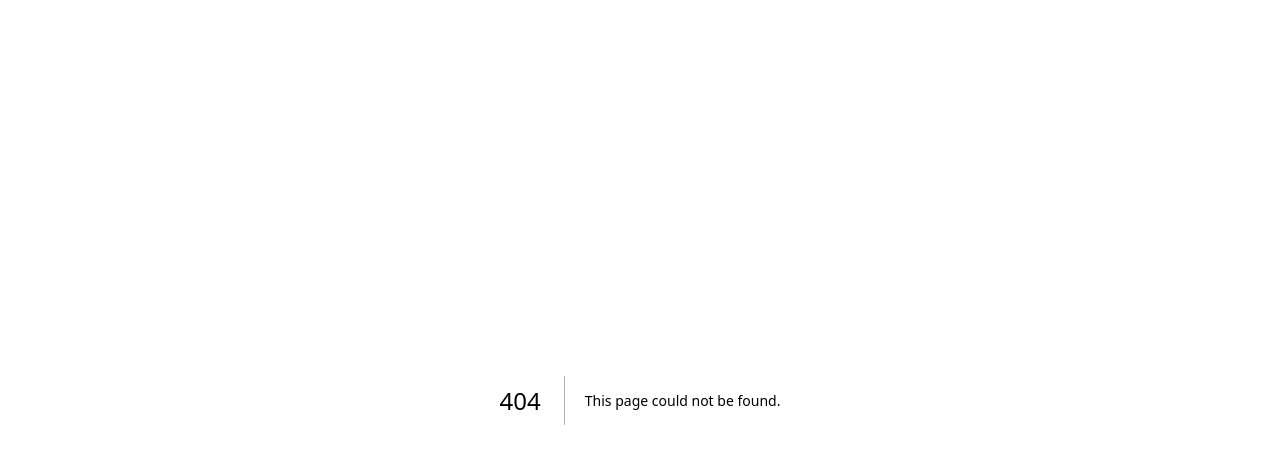
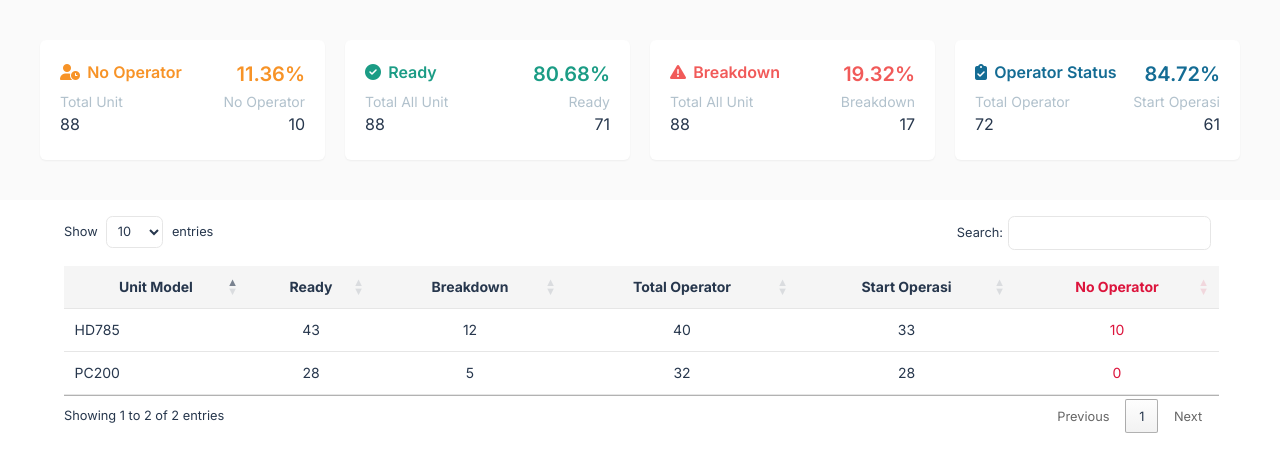
Before and after one commit to korizki/monitoringoperator, a Next.js app: page /dashboard in a window 1280 px wide. Before the commit this address had no page. Shown: the top 472 px of the page. Built offline with nearby package versions, Linux system fonts and the light colour scheme.

Commit message:
Menambahkan initial file project MonitoringOperator

```diff
--- /dev/null
+++ b/app/dashboard/page.js
@@ -0,0 +1,133 @@
+"use client"
+import { useState, useEffect } from 'react'
+import DataTables from 'datatables.net-dt'
+import Script from 'next/script'
+import Link from 'next/link'
+import "datatables.net-dt/css/jquery.dataTables.min.css";
+import $ from 'jquery'
+import _ from 'lodash'
+
+export default function Dashboard() {
+    const [data, listData] = useState([
+        {
+            model: 'PC200',
+            ready: 28,
+            breakdown: 5,
+            total_opt: 32,
+            start_operasi: 28,
+            no_operator: 0
+        },
+        {
+            model: 'HD785',
+            ready: 43,
+            breakdown: 12,
+            total_opt: 40,
+            start_operasi: 33,
+            no_operator: 10
+        },
+    ])
+    const createTableSummary = data => {
+        $('#tsummary').DataTable({
+            destroy: true,
+            data,
+            columns: [
+                {data: 'model', title: 'Unit Model'},
+                {data: 'ready', title: 'Ready'},
+                {data: 'breakdown', title: 'Breakdown'},
+                {data: 'total_opt', title: 'Total Operator'},
+                {data: 'start_operasi', title: 'Start Operasi'},
+                {data: 'no_operator', title: 'No Operator'},
+            ],
+            columnDefs: [
+                {
+                    targets: [1,2,3,4,5],
+                    className: "text-center"
+                },
+                {
+                    targets: [5],
+                    className: "text-[crimson]"
+                },
+            ]
+        })
+    }
+    useEffect(() => {
+       createTableSummary(data)
+    }, [data])
+    return (
+        <>
+            <Script src="https://cdn.datatables.net/v/dt/jq-3.6.0/dt-1.13.4/datatables.min.js" />
+            <Link href="https://cdn.datatables.net/v/dt/jq-3.6.0/dt-1.13.4/datatables.min.css" />
+            <div className="bg-[rgb(250,250,250)] px-10 py-10 flex gap-5">
+                <div className="bg-white p-5 flex-1 rounded-md shadow-sm">
+                    <h1 className="flex justify-between align-center">
+                        <span className="text-orange font-semibold"><i className="fa-solid fa-user-clock text-orange"></i> No Operator</span>
+                        <span className="font-semibold text-xl text-orange">{data.length ? (_.sumBy(data, 'no_operator') / (_.sumBy(data, 'breakdown') + _.sumBy(data, 'ready') ) *100).toFixed(2) : 0}%</span>
+                    </h1>
+                    <div className="my-1 flex justify-between">
+                        <div>
+                            <p className="text-sub text-sm">Total Unit</p>
+                            <h1>{_.sumBy(data, 'breakdown') + _.sumBy(data, 'ready')}</h1>
+                        </div>
+                        <div className="text-right">
+                            <p className="text-sub text-sm"> No Operator</p>
+                            <h1>{_.sumBy(data, 'no_operator')}</h1>
+                        </div>
+                    </div>
+                </div>
+                <div className="bg-white p-5 flex-1 rounded-md shadow-sm">
+                    <h1 className="flex justify-between align-center">
+                        <span className="text-hijau font-semibold"><i className="fa-solid fa-circle-check text-hijau"></i> Ready</span>
+                        <span className="font-semibold text-xl text-hijau">{data.length ? (_.sumBy(data, 'ready') / (_.sumBy(data, 'breakdown') + _.sumBy(data, 'ready') ) *100).toFixed(2) : 0}%</span>
+                    </h1>
+                    <div className="my-1 flex justify-between">
+                        <div>
+                            <p className="text-sub text-sm">Total All Unit</p>
+                            <h1>{_.sumBy(data, 'breakdown') + _.sumBy(data, 'ready')}</h1>
+                        </div>
+                        <div className="text-right">
+                            <p className="text-sub text-sm">Ready</p>
+                            <h1>{_.sumBy(data, 'ready')}</h1>
+                        </div>
+                    </div>
+                </div>
+                <div className="bg-white p-5 flex-1 rounded-md shadow-sm">
+                    <h1 className="flex justify-between align-center">
+                        <span className="text-merah font-semibold"><i className="fa-solid fa-triangle-exclamation text-merah"></i> Breakdown</span>
+                        <span className="font-semibold text-xl text-merah">{data.length ? (_.sumBy(data, 'breakdown') / (_.sumBy(data, 'breakdown') + _.sumBy(data, 'ready') ) *100).toFixed(2) : 0}%</span>
+                    </h1>
+                    <div className="my-1 flex justify-between">
+                        <div>
+                            <p className="text-sub text-sm">Total All Unit</p>
+                            <h1>{_.sumBy(data, 'breakdown') + _.sumBy(data, 'ready')}</h1>
+                        </div>
+                        <div className="text-right">
+                            <p className="text-sub text-sm">Breakdown</p>
+                            <h1>{_.sumBy(data, 'breakdown')}</h1>
+                        </div>
+                    </div>
+                </div>
+                <div className="bg-white p-5 flex-1 rounded-md shadow-sm">
+                    <h1 className="flex justify-between align-center">
+                        <span className="text-biruhov font-semibold"><i className="fa-solid fa-clipboard-check text-biruhov"></i> Operator Status</span>
+                        <span className="font-semibold text-xl text-biruhov">{data.length ? (_.sumBy(data, 'start_operasi') / _.sumBy(data, 'total_opt') *100).toFixed(2) : 0}%</span>
+                    </h1>
+                    <div className="my-1 flex justify-between">
+                        <div>
+                            <p className="text-sub text-sm">Total Operator</p>
+                            <h1>{_.sumBy(data, 'total_opt')}</h1>
+                        </div>
+                        <div className="text-right">
+                            <p className="text-sub text-sm">Start Operasi</p>
+                            <h1>{_.sumBy(data, 'start_operasi')}</h1>
+                        </div>
+                    </div>
+                </div>
+            </div>
+            <div className="mx-[5%]">
+                <div className="">
+                    <table id="tsummary"></table>
+                </div>
+            </div>
+        </>
+    )
+}
--- a/app/globals.css
+++ b/app/globals.css
@@ -15,13 +15,44 @@
     --background-end-rgb: 0, 0, 0;
   }
 }
-
-body {
-  color: rgb(var(--foreground-rgb));
-  background: linear-gradient(
-      to bottom,
-      transparent,
-      rgb(var(--background-end-rgb))
-    )
-    rgb(var(--background-start-rgb));
+*{
+  margin: 0;
+  padding: 0;
+  box-sizing:border-box;
+  color: rgb(39, 55, 77)
 }
+i{
+  margin-right: 0.2em
+}
+table {
+  font-size: 14px;
+}
+table>tbody>tr{
+  transition: all 0.3s;
+}
+table>tbody>tr:hover{
+  background: rgb(240,240,240) !important;
+  cursor: pointer
+}
+table>tbody>tr>td, table>thead>tr>th{
+  padding: 0.75em !important;
+  border-bottom: 1px solid rgb(230,230,230) !important;
+}
+table>thead>tr>th{
+  text-align: center !important;
+}
+table>thead>tr{
+  background: rgb(245,245,245)
+}
+.dataTables_length, .dataTables_filter{
+  margin: 1em 0;
+}
+.dataTables_length select, .dataTables_filter input{
+  padding: 0.5em !important;
+  border-radius: 0.5em !important;
+  border: 1px solid rgb(230,230,230) !important;
+  margin: 0 0.4em !important;
+}
+.dataTables_paginate, .dataTables_info, .dataTables_length label, .dataTables_filter label{
+  font-size: 0.8em !important;
+}
--- a/app/layout.js
+++ b/app/layout.js
@@ -11,7 +11,10 @@ export const metadata = {
 export default function RootLayout({ children }) {
   return (
     <html lang="en">
-      <body className={inter.className}>{children}</body>
+      <body className={inter.className}>
+        <link rel="stylesheet" href="https://cdnjs.cloudflare.com/ajax/libs/font-awesome/6.4.0/css/all.min.css" integrity="sha512-iecdLmaskl7CVkqkXNQ/ZH/XLlvWZOJyj7Yy7tcenmpD1ypASozpmT/E0iPtmFIB46ZmdtAc9eNBvH0H/ZpiBw==" crossorigin="anonymous" referrerpolicy="no-referrer" />
+        {children}
+      </body>
     </html>
   )
 }
--- a/package.json
+++ b/package.json
@@ -10,6 +10,8 @@
   },
   "dependencies": {
     "autoprefixer": "10.4.14",
+    "datatables.net-dt": "^1.13.4",
+    "jquery": "^3.7.0",
     "next": "13.4.3",
     "postcss": "8.4.23",
     "react": "18.2.0",
--- a/tailwind.config.js
+++ b/tailwind.config.js
@@ -13,6 +13,18 @@ module.exports = {
           'conic-gradient(from 180deg at 50% 50%, var(--tw-gradient-stops))',
       },
     },
+    colors: {
+      'white' : 'rgb(255,255,255)',
+      current: 'rgb(39, 55, 77)',
+      'basic': 'rgb(39, 55, 77)',
+      'biru': 'rgb(25, 167, 206)',
+      'biruhov' : 'rgb(20, 108, 148)',
+      'merah' : 'rgb(241, 90, 89)',
+      'hijau' : 'rgb(27, 156, 133)',
+      'merahhov': 'rgb(210, 19, 18)',
+      'orange' : 'rgb(247, 147, 39)',
+      'sub': 'rgba(157, 178, 191, 0.8)'
+    }
   },
   plugins: [],
 }
```
Also changed, not shown: 1 other file (tests, documents, lock files or other folders).
